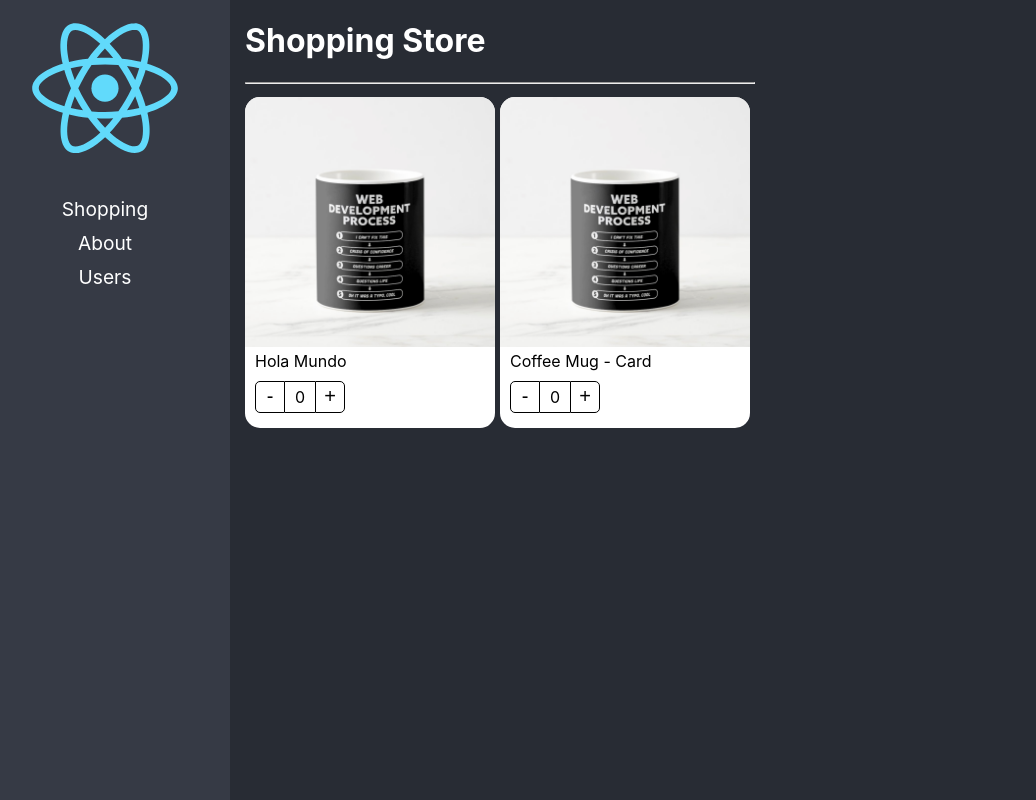
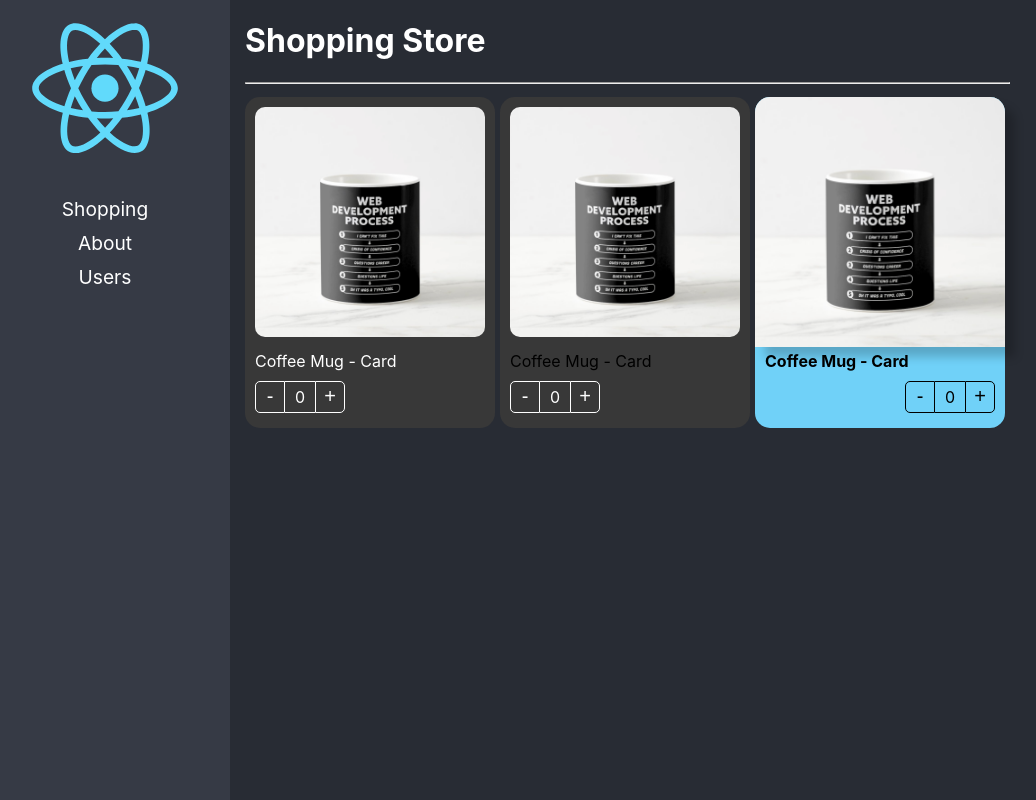
Before and after one commit to Artoriasdev/react-adv, a React (Create React App) app: page /home in a window 1280 px wide. Shown: the whole page, without its empty margins (20-1056 px from the left). Built offline with nearby package versions, Linux system fonts and the light colour scheme.

Commit message:
Component Extends Styles Listo

```diff
--- a/src/02-component-patterns/components/ProductButtons.tsx
+++ b/src/02-component-patterns/components/ProductButtons.tsx
@@ -1,12 +1,17 @@
-import { useContext } from "react";
+import { useContext, CSSProperties } from "react";
 import { ProductContext } from "./ProductCard";
 import styles from "../styles/styles.module.css";
 
-export const ProductButtons = () => {
+export interface Props {
+  className?: string;
+  style?: CSSProperties;
+}
+
+export const ProductButtons = ({ className, style }: Props) => {
   const { increaseBy, counter } = useContext(ProductContext);
 
   return (
-    <div className={styles.buttonsContainer}>
+    <div className={`${styles.buttonsContainer} ${className}`} style={style}>
       <button className={styles.buttonMinus} onClick={() => increaseBy(-1)}>
         -
       </button>
--- a/src/02-component-patterns/components/ProductCard.tsx
+++ b/src/02-component-patterns/components/ProductCard.tsx
@@ -1,16 +1,22 @@
 import styles from "../styles/styles.module.css";
 import { useProduct } from "../hooks/useProduct";
-import { createContext } from "react";
+import { createContext, CSSProperties } from "react";
 
-import {
-  ProductContextProps,
-  ProductCardProps,
-} from "../interfaces/interfaces";
+import { ProductContextProps, Product } from "../interfaces/interfaces";
+
+import { ReactElement } from "react";
 
 export const ProductContext = createContext({} as ProductContextProps);
 const { Provider } = ProductContext;
 
-export const ProductCard = ({ children, product }: ProductCardProps) => {
+export interface Props {
+  product: Product;
+  children?: ReactElement | ReactElement[];
+  className?: string;
+  style?: CSSProperties;
+}
+
+export const ProductCard = ({ children, product, className, style }: Props) => {
   const { counter, increaseBy } = useProduct();
 
   return (
@@ -21,7 +27,7 @@
         product,
       }}
     >
-      <div className={styles.productCard}>
+      <div className={`${styles.productCard} ${className}`} style={style}>
         {children}
         {/* <ProductImage img={product.img} />
 
--- a/src/02-component-patterns/components/ProductImage.tsx
+++ b/src/02-component-patterns/components/ProductImage.tsx
@@ -3,7 +3,13 @@
 import styles from "../styles/styles.module.css";
 import { ProductContext } from "./ProductCard";
 
-export const ProductImage = ({ img = "" }) => {
+export interface Props {
+  img?: string;
+  className?: string;
+  style?: React.CSSProperties;
+}
+
+export const ProductImage = ({ img = "", className, style }: Props) => {
   const { product } = useContext(ProductContext);
   let imgToShow: string;
 
@@ -15,5 +21,12 @@
     imgToShow = noImage;
   }
 
-  return <img className={styles.productImg} src={imgToShow} alt="Product" />;
+  return (
+    <img
+      className={`${styles.productImg} ${className}`}
+      src={imgToShow}
+      alt="Product"
+      style={style}
+    />
+  );
 };
--- a/src/02-component-patterns/components/ProductTitle.tsx
+++ b/src/02-component-patterns/components/ProductTitle.tsx
@@ -1,12 +1,18 @@
-import { useContext } from "react";
+import { useContext, CSSProperties } from "react";
 import { ProductContext } from "./ProductCard";
 import styles from "../styles/styles.module.css";
 
-export const ProductTitle = ({ title }: { title?: string }) => {
+export interface Props {
+  className?: string;
+  title?: string;
+  style?: CSSProperties;
+}
+
+export const ProductTitle = ({ title, className, style }: Props) => {
   const { product } = useContext(ProductContext);
 
   return (
-    <span className={styles.productDescription}>
+    <span className={`${styles.productDescription} ${className}`} style={style}>
       {title ? title : product.title}
     </span>
   );
--- a/src/02-component-patterns/pages/ShoppingPage.tsx
+++ b/src/02-component-patterns/pages/ShoppingPage.tsx
@@ -4,6 +4,7 @@
   ProductTitle,
   ProductButtons,
 } from "../components";
+import "../styles/custom-styles.css";
 
 const product = {
   id: "1",
@@ -24,16 +25,29 @@
           flexWrap: "wrap",
         }}
       >
-        <ProductCard product={product}>
-          <ProductCard.Image />
-          <ProductCard.Title title={"Hola Mundo"} />
-          <ProductCard.Buttons />
+        <ProductCard product={product} className="bg-dark text-white">
+          <ProductCard.Image className="custom-image" />
+          <ProductCard.Title className="text-bold" />
+          <ProductCard.Buttons className="custom-buttons" />
         </ProductCard>
 
-        <ProductCard product={product}>
-          <ProductImage />
-          <ProductTitle />
-          <ProductButtons />
+        <ProductCard product={product} className="bg-dark">
+          <ProductImage className="custom-image" />
+          <ProductTitle className="text-bold" />
+          <ProductButtons className="custom-buttons" />
+        </ProductCard>
+
+        <ProductCard product={product} style={{ backgroundColor: "#70D1F8" }}>
+          <ProductImage
+            style={{ boxShadow: "10px 10px 10px rgba(0,0,0, 0.2)" }}
+          />
+          <ProductTitle style={{ fontWeight: "bold" }} />
+          <ProductButtons
+            style={{
+              display: "flex",
+              justifyContent: "end",
+            }}
+          />
         </ProductCard>
       </div>
     </div>
--- /dev/null
+++ b/src/02-component-patterns/styles/custom-styles.css
@@ -0,0 +1,18 @@
+.bg-dark {
+    background-color: rgb(56, 56, 56);
+}
+
+.text-white {
+    color: white;
+}
+
+.custom-image {
+    padding: 10px;
+    width: calc(100% - 20px);
+    border-radius: 20px;
+}
+
+.custom-buttons button, .custom-buttons div {
+    border-color: white;
+    color: white;
+}
```
Also changed, not shown: src/02-component-patterns/interfaces/interfaces.ts (+7 -8 lines).
